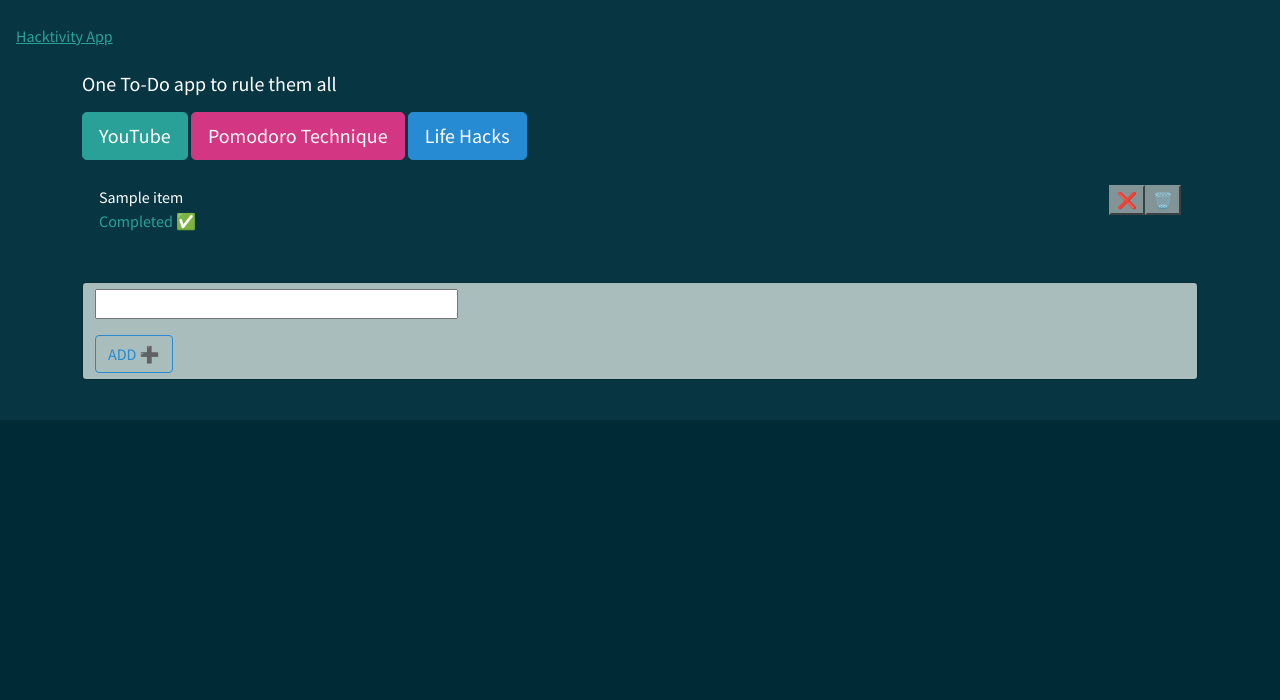
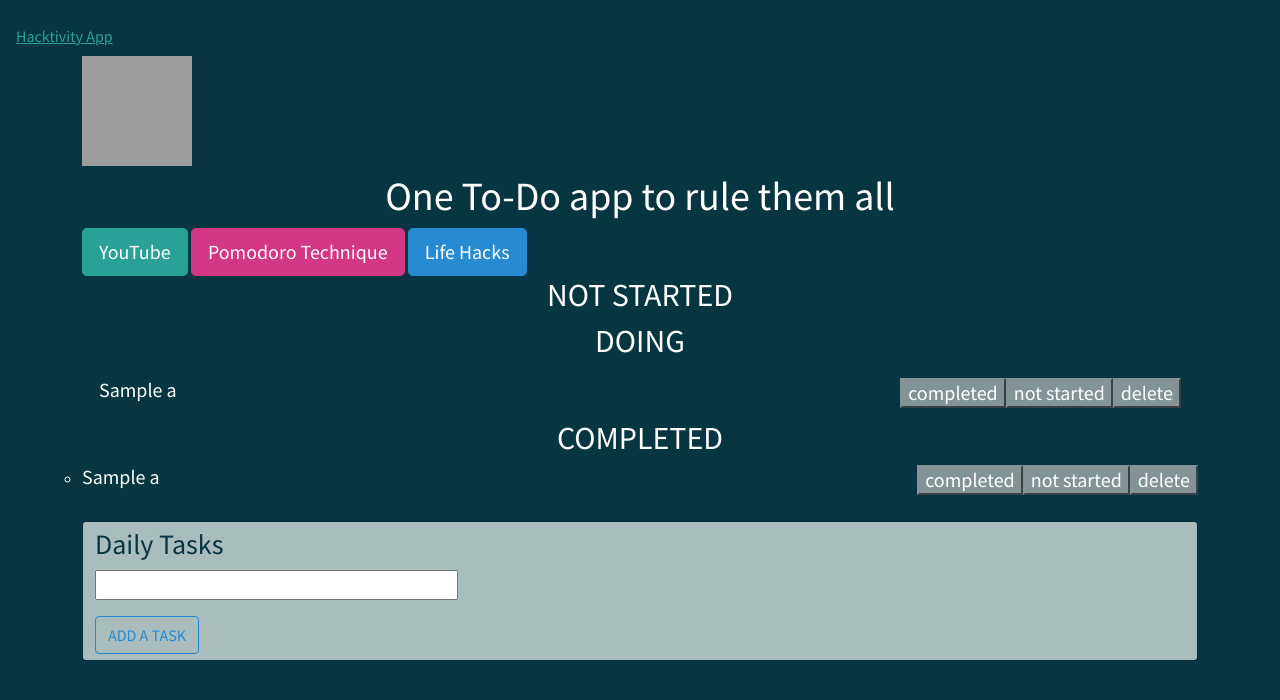
Before and after one commit to francescowang/DevOps-Course-Starter, a Flask app: template todo_app/templates/index.html in a window 1280 px wide. Shown: the top 700 px of the page. Run offline with Flask 2, Linux system fonts and the light colour scheme; the template is opened without the code that fills it: most values are stand-ins (such as "Sample title", 1, 10 or a date in 2020); some libraries are stand-ins or nearby versions; grey boxes are pictures that could not be loaded.

Commit message:
add clock, not_started, doing, completed - yet to fix bugs

```diff
--- a/todo_app/templates/index.html
+++ b/todo_app/templates/index.html
@@ -1,52 +1,127 @@
+<!DOCTYPE html>
+<html>
 {% extends "layout.html" %}
 {% block title %}Hacktivity App{% endblock %}
 {% block content %}
+
+<!--Timer-->
+<iframe src="https://free.timeanddate.com/clock/i87qlgtn/n302/szw110/szh110/hoc000/hbw2/hfceee/cf100/hncccc/fdi76/mqc000/mql10/mqw4/mqd98/mhc000/mhl10/mhw4/mhd98/mmc000/mml10/mmw1/mmd98" frameborder="0" width="110" height="110"></iframe>
+
+<!-- <body onload="startTime()">
+    <div class="text-left" id="txt"></div>
+    <script>
+        function startTime() {
+        const today = new Date();
+        let h = today.getHours();
+        let m = today.getMinutes();
+        let s = today.getSeconds();
+        m = checkTime(m);
+        s = checkTime(s);
+        document.getElementById('txt').innerHTML =  h + ":" + m + ":" + s;
+        setTimeout(startTime, 1000);
+        }
+
+        function checkTime(i) {
+        if (i < 10) {i = "0" + i};
+        return i;
+        }
+    </script>
+</body> -->
+
+
+<!--Buttons-->
 <div class="header">
-    <p></p> <!-- adding a space -->
-    <h5 class="text-left" class="text-light" class="lead">One To-Do app to rule them all</h5>
-    <p></p> <!-- adding a space -->
+    <h1 class="text-center" class="display-4">One To-Do app to rule them all</h1>
     <a class="btn btn-success btn-lg" href="https://bit.ly/3H6CCdV" role="button">YouTube</a>
     <a class="btn btn-danger btn-lg" href="https://pomofocus.io/" role="button">Pomodoro Technique</a>
     <a class="btn btn-info btn-lg" href="https://bit.ly/3n0ZhAc" role="button">Life Hacks</a>
-    <p></p> <!-- adding a space -->
 </div>
+
+<!--Not Started Tasks-->
+<h2 class="text-center">NOT STARTED</h2>
 <ul class="list-group">
-    {% for item in items_jinja %}
+    {% for a_list in not_started_tasks %}
     <li class="list-group-item">
-        {{item.title}}
-        {% if item.status == "Not Started" %}
-        <form class="float-end" method="POST" action="/delete/{{item.id}}">
-            <input type="submit" name="delete" class="btn-secondary" value="🗑️">
+        <h5>
+        {{a_list.name}}
+        <form class="float-end" method="POST" action="/completed_task/{{a_list.id}}">
+            <input type="submit" name="completed" class="btn-secondary" value="Completed" data-source="{{a_list.id}}">
+            <input type="hidden" name="complete_id" value="{{a_list.id}}">
         </form>
-        <form class="float-end" method="POST" action="/completed/{{item.id}}">
-            <input type="submit" name="complete" class="btn-secondary" value="✅" data-source="{{item.id}}">
+        <form class="float-end" method="POST" action="/delete_task/{{a_list.id}}">
+            <input type="submit" name="delete" class="btn-secondary" value="Delete">
+            <input type="hidden" name="delete_id" value="{{a_list.id}}">
         </form>
-        <div align ="left">
-            <p style="color:red">Not Started ❌</p>
-        </div>
-        {%endif%}
-        {% if item.status == "Completed" %}
-        <form class="float-end" method="POST" action="/delete/{{item.id}}">
-            <input type="submit" name="delete" class="btn-secondary" value="🗑️">
+        <form class="float-end" method="POST" action="/doing_task/{{a_list.id}}">
+            <input type="submit" name="doing" class="btn-secondary" value="Doing" data-source="{{a_list.id}}">
+            <input type="hidden" name="doing_id" value="{{a_list.id}}">
         </form>
-        <form class="float-end" method="POST" action="/not_started/{{item.id}}">
-            <input type="submit" name="to_do" class="btn-secondary" value="❌" data-source="{{item.id}}">
+    </li>
+</ul>
+{% endfor %}
+
+
+<!--Doing Tasks Here-->
+<h2 class="text-center">DOING</h2>
+<ul class="list-group">
+    {% for a_list in doing_tasks %}
+    <li class="list-group-item">
+        <h5>
+        {{a_list.name}}
+        <form class="float-end" method="POST" action="/delete_task/{{a_list.id}}">
+            <input type="submit" name="delete" class="btn-secondary" value="delete">
+            <input type="hidden" name="delete_id" value="{{a_list.id}}">
         </form>
-        <div align ="left">
-            <p class="text-success">Completed ✅</p>
-        </div>
-        {%endif%}
+        <form class="float-end" method="POST" action="/not_started_task/{{a_list.id}}">
+            <input type="submit" name="not started" class="btn-secondary" value="not started" data-source="{{a_list.id}}">
+            <input type="hidden" name="not_started_id" value="{{a_list.id}}">
+        </form>
+        <form class="float-end" method="POST" action="/completed_task/{{a_list.id}}">
+            <input type="submit" name="completed" class="btn-secondary" value="completed" data-source="{{a_list.id}}">
+            <input type="hidden" name="complete_id" value="{{a_list.id}}">
+        </form>
     </li>
+</ul>
 {% endfor %}
+
+
+<!--Completed Tasks Here-->
+<h2 class="text-center">COMPLETED</h2>
+<ul class="list-group">
+    {% for a_list in completed_tasks %}
+    <li class=""list-group-item>
+        <h5>
+        {{a_list.name}}
+        <form class="float-end" method="POST" action="/delete_task/{{a_list.id}}">
+            <input type="submit" name="delete" class="btn-secondary" value="delete">
+            <input type="hidden" name="delete_id" value="{{a_list.id}}">
+        </form>
+        <form class="float-end" method="POST" action="/not_started_task/{{a_list.id}}">
+            <input type="submit" name="not started" class="btn-secondary" value="not started" data-source="{{a_list.id}}">
+            <input type="hidden" name="not_started_id" value="{{a_list.id}}">
+        </form>
+        <form class="float-end" method="POST" action="/completed_task/{{a_list.id}}">
+            <input type="submit" name="completed" class="btn-secondary" value="completed" data-source="{{a_list.id}}">
+            <input type="hidden" name="complete_id" value="{{a_list.id}}">
+        </form>
+    </li>
+</ul>
+{% endfor %}
+
+
+<!--Add Tasks Here-->
 </ul>
 <li<div class="container-fluid">
 <form action="/add_task", method="POST" class="form-control">
     <div class=" class="form-control> </div>
     <div align ="left">
+        <h3>Daily Tasks</h3>
         <input type="text" class="col-lg-4 col-lg-offset-10" name="item_name" id="item_id" class=form-control required>
         <p></p> <!--adding a space-->
-                <input type="submit" name="add" class="btn btn-outline-info" value="ADD ➕">
+        <input type="submit" name="add" class="btn btn-outline-info" value="ADD A TASK">
 </form>
 </div>
 </li>
+</ul>
 {% endblock %}
+<html>
```
Lines whose indentation alone changed are shown as unchanged.
